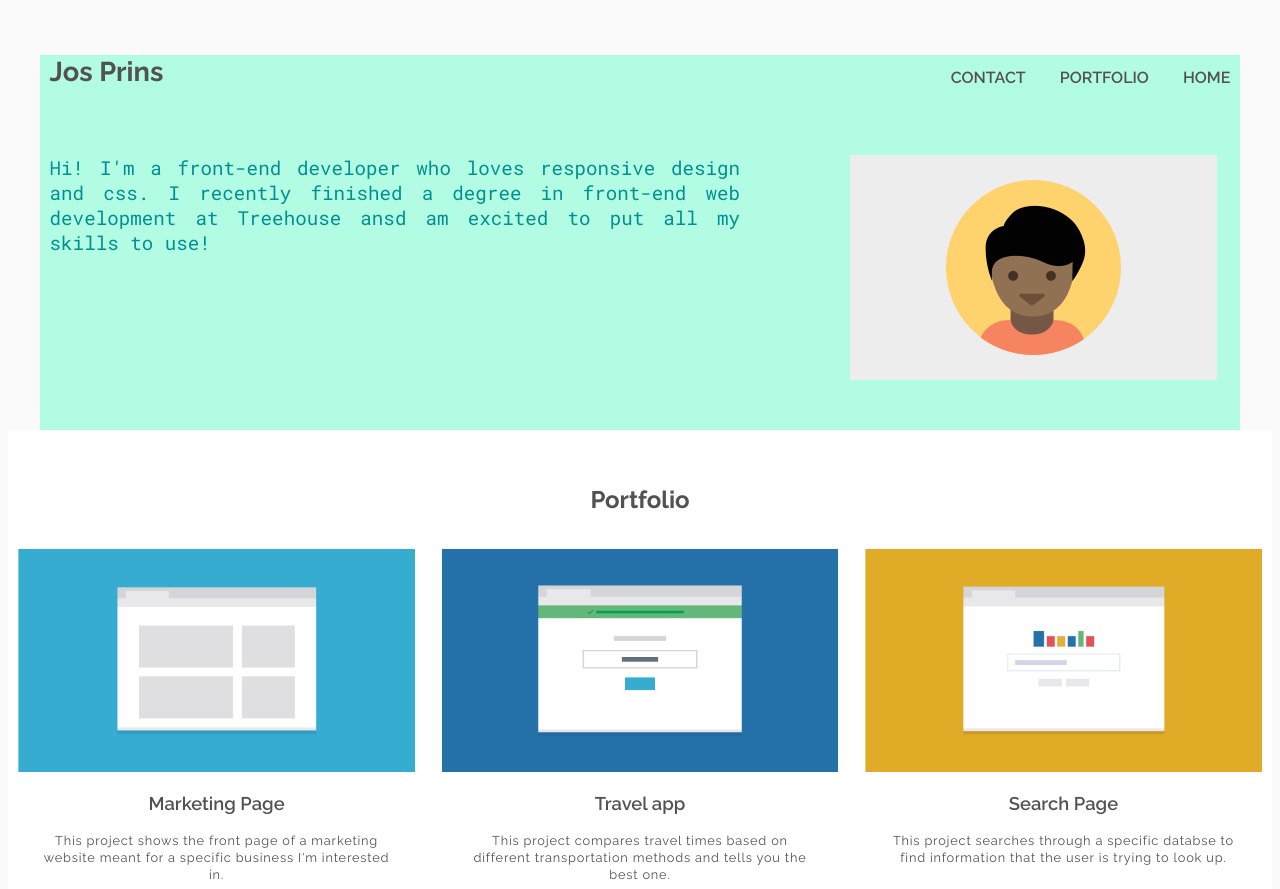
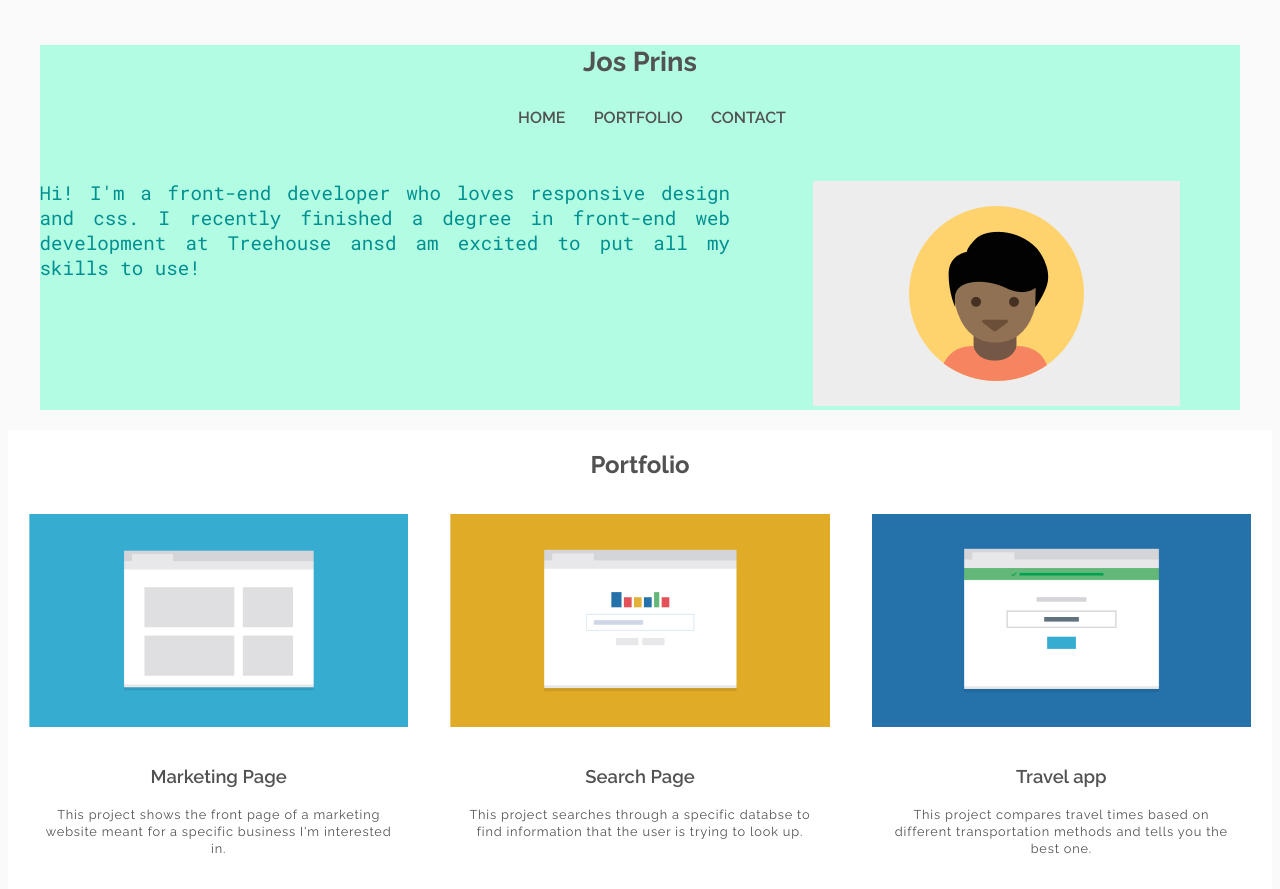
Before and after one commit to josprins/techdegree-project-two, a plain HTML site: page index.html in a window 1280 px wide. Shown: the top 889 px of the page. Drawn offline with Linux system fonts and the light colour scheme.

```diff
--- a/css/style.css
+++ b/css/style.css
@@ -36,6 +36,7 @@ header {
     padding-bottom: 5px;
 }
 
+
 .nav-link {
     text-decoration: none;
     color: #525252;
@@ -60,9 +61,12 @@ nav li {
 
 
 .header-image {
+    display: flex;
     max-width: 70%;
     margin-top: 15px;
-    margin-left: 15%;
+    margin-left: auto;
+    margin-right: auto;
+    align-content: center;
 }
 
 .header-text {
@@ -81,11 +85,17 @@ nav li {
 
 /* -------------- Portfolio secrtion -------------- */
 
+.portfolio-header {
+    padding-top: 20px;
+    background-color: #ffffff;
+}
+
 #portfolio {
     max-width: 100%;
     padding-top: 35px;
     background-color: #ffffff;
     padding-bottom: 40px;
+    margin-top: -35px
 }
 
 .portfolio-div img {
@@ -169,18 +179,9 @@ nav li {
 /* -------------- Media Queries -------------- */
 
 @media screen and (min-width: 768px) {
+
     h1 {
         font-size: 1.7em;
-    }
-
-    .nav-link:active {
-    color: rgb(0, 108, 255);
-    }
-
-    .nav-link:hover {
-        text-shadow: 1px 1px 1px #343434,
-                     1.5px 1.5px 1.5px #343434,
-                     2px 2px 2px #343434;
     }
 
     header {
@@ -216,53 +217,17 @@ nav li {
         line-height: 25px;
     }
 
-    .portfolio-div {
-        width: 50%;
+    #portfolio {
+        display: flex;
+        flex-wrap: wrap;
     }
 
-    .marketing-page,
-    .travel-app {
-        float: left;
-    }
-
-    .search-page,
-    .favorite-sports{
-        float: right;
-    }
-
-    .portfolio-div img {
-        max-width: 97%;
-        margin-left: 1.5%;
-    }
-
-    .contact-div {
-        display: table;
-        content: '';
-        clear: both;
-    }
-
-    .clearfix {
-        display: table;
-        content: '';
-        clear: both;
+    .portfolio-div {
+        flex: 1 50%;
     }
 
 
-    .calculator {
-        margin-left: 368px;
-        margin-top: -366px
-    }
-
-    .contact-div {
-        border-bottom: 1px solid #c9c9c9;
-    }
-
-    #contact p,
-    #contact li {
-        font-size: 1em;
-    }
-
-    #footer-mobile {
+     #footer-mobile {
         display: none;
     }
 
@@ -275,13 +240,12 @@ nav li {
     }
 
     .footer-nav {
-        margin-right: -35%;
+        margin-right: -40%
     }
 
     .footer-nav li {
         display: inline;
         list-style: none;
-        text-align: center;
         background: #fafafa;
 
     }
@@ -294,8 +258,17 @@ nav li {
     .footer-name {
         list-style: none;
         font-weight: 600;
-        margin-left: 5%;
     }
+
+    .footer-div {
+        max-width: 90%;
+        border-top: 1px solid #dddddd;
+        padding-top: 15px;
+        margin: auto;
+
+    }
+
+
 
 
 
@@ -303,24 +276,8 @@ nav li {
 }
 
 @media screen and (min-width: 1024px) {
-     h1 {
-        font-size: 1.7em;
-    }
 
-    header {
-        max-width: 95%;
-        margin-left: 2.5%;
-        margin-top: 45px;
-        padding-bottom: 150px;
-    }
-
-    header li {
-        float: right;
-        line-height: 35px;
-        margin-right: 10px
-    }
-
-    .nav-link:active {
+     .nav-link:active {
     color: rgb(0, 108, 255);
     }
 
@@ -330,72 +287,43 @@ nav li {
                      2px 2px 2px #343434;
     }
 
-    header h1 {
-        float: left;
-        margin-top: 0;
-        margin-left: 10px;
+    header {
+        height: 45vh;
     }
 
-    nav {
-        text-align: center;
-        margin-bottom: 55px;
+    .header-image {
+        margin-right: 5%;
+        margin-left: 5%;
+    }
+
+    #portfolio {
+        display: flex;
+        flex-wrap: wrap;
+    }
+
+    .portfolio-div {
+        flex: 1 33.33%;
     }
 
 
-    .header-image {
-        float: right;
-        max-width: 37.5%;
-        margin-top: 100px;
-        margin-right: -290px;
+
+    .contact-div {
+        max-width: 70%;
+        margin: auto;
+        border: none;
     }
 
-    .header-text {
-        max-width: 57.5%;
-        margin-left: 10px;
-        margin-top: 0px;
-        margin-bottom: 0px;
-        padding-top: 100px;
-        font-size: 1.2em;
-        line-height: 25px;
+    .contact-div h2 {
+        font-size: .8em;
     }
 
-    .portfolio-div {
-        width: 33%;
-        display: inline-block;
+    .contact-div p,
+    .contact-div li{
+        font-size: .9em;
     }
 
-    .travel-app,
-    .calculator {
-        padding-left: 0.5%;
-    }
-
-    .portfolio-div {
-        margin-bottom: 25px;
-    }
-
-    .portfolio-div p,
-    .portfolio-div h3{
-        margin-top: 17px;
-    }
-
-    .portfolio-div img {
-        max-width: 95%;
-        margin-left: 2.5%;
-    }
-
-
-    .calculator {
-        margin-left: 0px;;
-        margin-top: 0px
-    }
-
-    #contact p,
-    #contact li {
-        font-size: 1em;
-    }
-
-     .footer-nav {
-        margin-right: -41.5%;
+    .footer-nav {
+        margin-right: -52.5%
     }
 
 
--- a/index.html
+++ b/index.html
@@ -21,8 +21,9 @@
         </nav>
         <p class="header-text">Hi! I'm a front-end developer who loves responsive design and css. I recently finished a degree in front-end web development at Treehouse ansd am excited to put all my skills to use!</p>
     </header>
+    <h2 class="portfolio-header">Portfolio</h2>
     <section id="portfolio" class="clearfix">
-        <h2>Portfolio</h2>
+
         <div class="portfolio-div marketing-page">
             <img src="images/portfolio-1.png" alt="marketing-img">
             <h3>Marketing Page</h3>
@@ -73,6 +74,7 @@
         </ul>
     </footer>
     <footer id="footer">
+        <div class="footer-div">
             <ul>
                 <li class="footer-name">Jos Prins &copy; 2018</li>
             </ul>
@@ -83,6 +85,8 @@
                     <li><a class="foot-link" href="#contact">CONTACT</a></li>
                 </ul>
             </nav>
+        </div>
+
     </footer>
 </body>
 </html>
```
Lines whose indentation alone changed are shown as unchanged.
